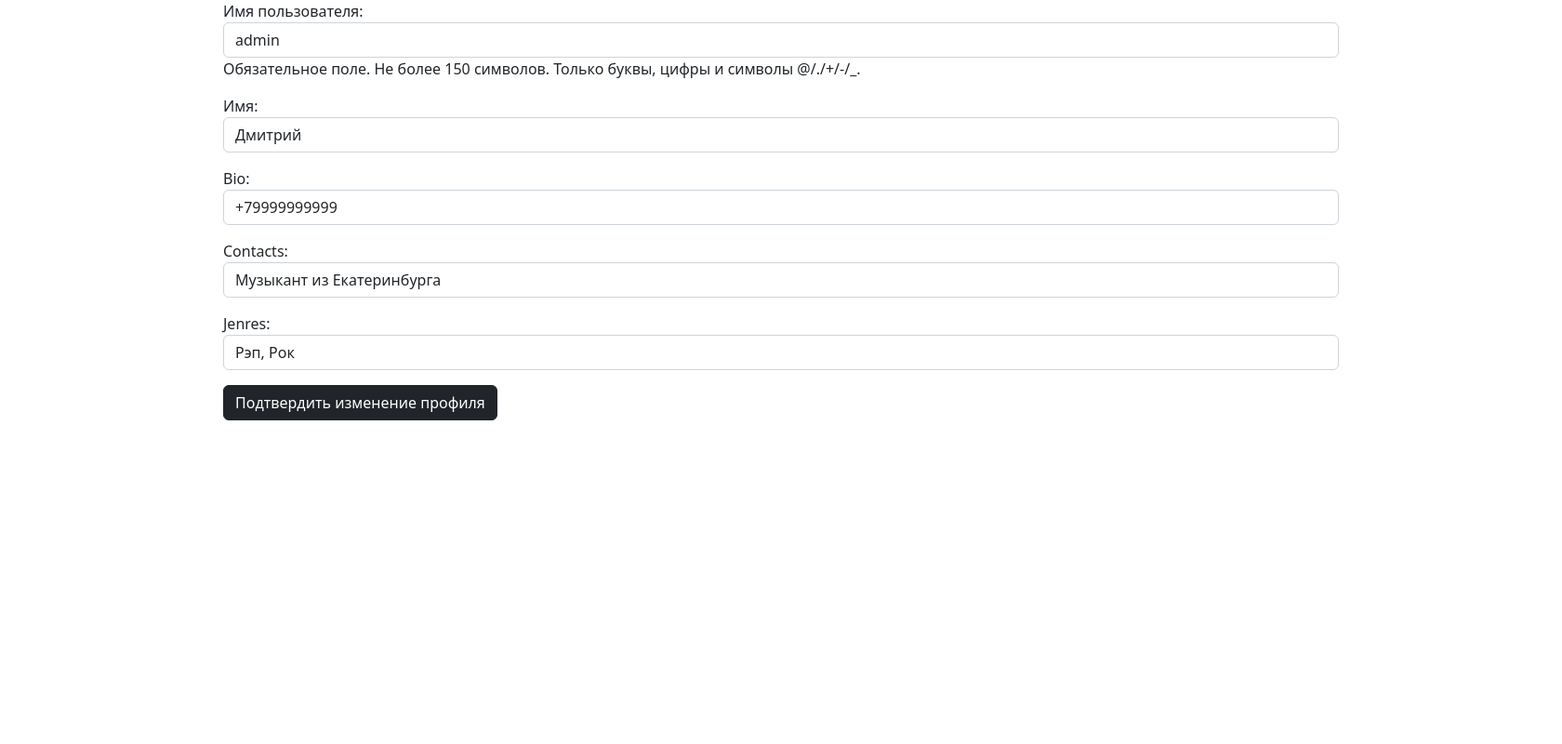
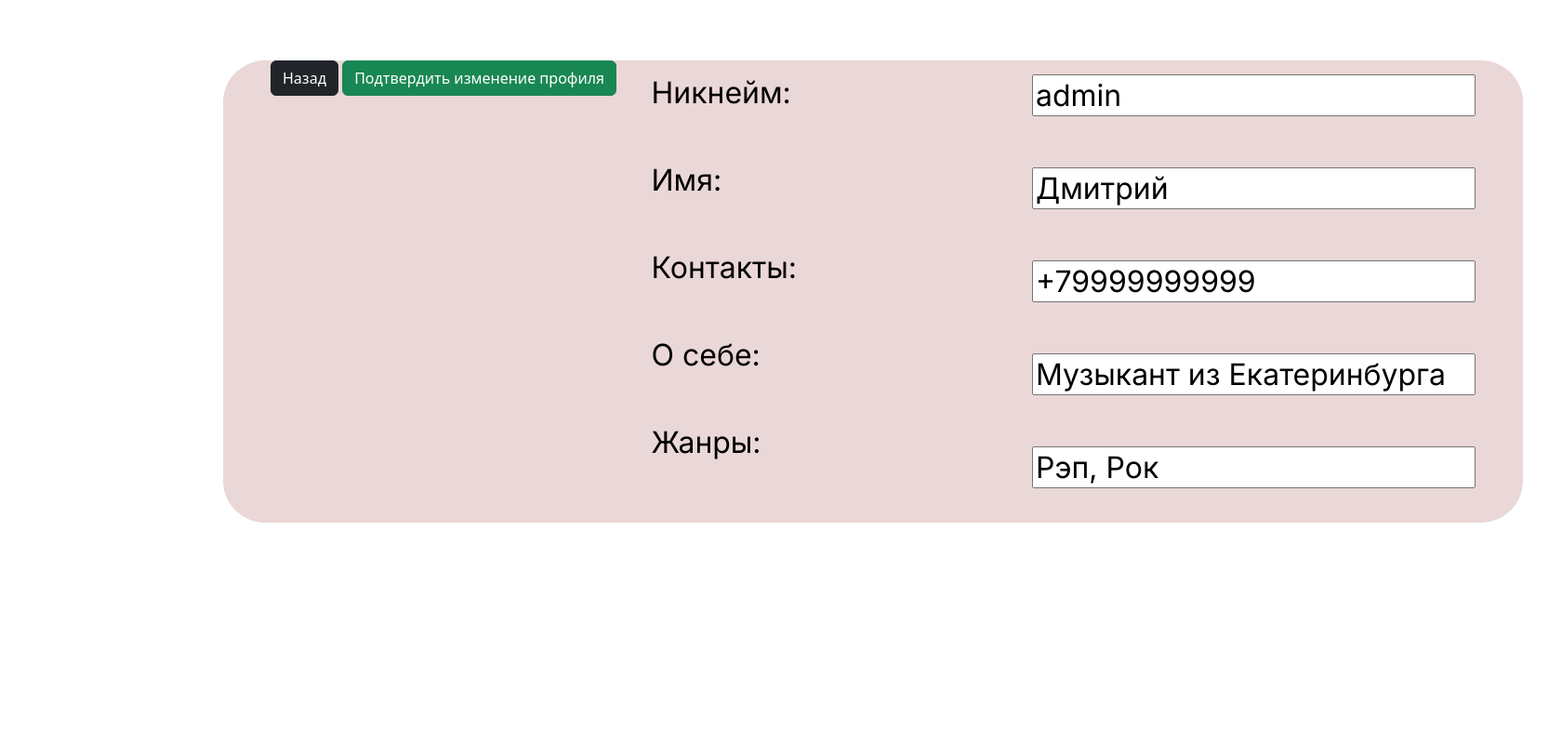
Before and after one commit to kekamur/yrymus, a Django app: page /edit-profile in a window 1680 px wide. Shown: the part 140-940 px from the top of the page at 93% size. Run offline with Django 4.2, Linux system fonts and the light colour scheme; a user stored in the database is signed in; data comes from the database, SQL or seed files in the repository; both versions use the stored data as it was after the commit; some libraries are stand-ins or nearby versions.

Commit message:
added css for profile editing

```diff
--- a/yrym/main_na/models.py
+++ b/yrym/main_na/models.py
@@ -5,9 +5,9 @@ from django.dispatch import receiver
 # Create your models here.
 class Profile(models.Model):
     user = models.OneToOneField(User, on_delete=models.CASCADE)
-    bio = models.CharField(max_length=200, blank=True)
-    contacts = models.CharField(max_length=100, blank=True)
-    jenres = models.CharField(max_length=100, blank=True)
+    bio = models.CharField(max_length=50, blank=True)
+    contacts = models.CharField(max_length=50, blank=True)
+    jenres = models.CharField(max_length=50, blank=True)
 
 @receiver(post_save, sender=User)
 def create_user_profile(sender, instance, created, **kwargs):
--- a/yrym/main_na/static/main_na/css/main_na.css
+++ b/yrym/main_na/static/main_na/css/main_na.css
@@ -197,3 +197,20 @@ a, a:hover{
     transform: scale(1.05);
     transition:all 0.1s ease;
 }
+.profile-edit{
+    position: center;
+    width: 1398px;
+    height: 497px;
+    margin-top:65px;
+    background: #EAD7D7;
+    border-radius: 45px;
+}
+.profile-edit p{
+    margin-top:15px;
+    font-family: 'Inter';
+    font-style: normal;
+    font-weight: 200;
+    font-size: 32px;
+    line-height: 39px;
+    color: #000000;
+}
--- a/yrym/main_na/templates/registration/login.html
+++ b/yrym/main_na/templates/registration/login.html
@@ -5,9 +5,9 @@
         <form action="" method="post" name="form">
             {% csrf_token %}
             <label for="username">Никнейм</label>
-            <input type="text" name="username" placeholder=""><br>
+            <input type="text" name="username" maxlength="30"><br>
             <label for="password">Пароль</label>
-            <input type="password" name="password" placeholder="">
+            <input type="password" name="password" maxlength="30">
             <button class="btn btn-info">Войти</button>
             {{ form.errors }}
         </form>
--- a/yrym/main_na/templates/web/profile-edit.html
+++ b/yrym/main_na/templates/web/profile-edit.html
@@ -1,12 +1,33 @@
 {% extends 'main_na/layout.html' %}
 {% block title %}Настройки профиля{% endblock %}
 {% block content %}
-<form method="post" enctype="multipart/form-data">
-         {% csrf_token %}
-         {{ user_form.as_p }}
-         {{ form.as_p }}
-         <div class="d-grid gap-2 d-md-block mt-2">
-            <button type="submit" class="btn btn-dark">Подтвердить изменение профиля</button>
-         </div>
-      </form>
+    <div class="profile-edit">
+        <div class="container">
+            <form method="post" enctype="multipart/form-data">
+            {% csrf_token %}
+                <div class="row">
+                    <div class="col-sm">
+                        <button class="btn btn-dark">Назад</button>
+                        <button type="submit" class="btn btn-success">Подтвердить изменение профиля</button>
+                        {{ form.errors }}
+                    </div>
+                    <div class="col-sm">
+                        <p><label for="username">Никнейм:</label></p><br>
+                        <p><label for="first_name">Имя:</label></p><br>
+                        <p><label for="contacts">Контакты:</label></p><br>
+                        <p><label for="bio">О себе:</label></p><br>
+                        <p><label for="jenres">Жанры:</label></p><br>
+                    </div>
+                    <div class="col-sm">
+                        <p><input type="text" name="username" value="{{ user.username }}" maxlength="30"></p><br>
+                        <p><input type="text" name="first_name" value="{{ user.first_name }}" maxlength="40"></p><br>
+                        <p><input type="text" name="bio" value="{{ user.profile.bio }}" maxlength="40"></p><br>
+                        <p><input type="text" name="contacts" value="{{ user.profile.contacts }}" maxlength="40"></p><br>
+                        <p><input type="text" name="jenres" value="{{ user.profile.jenres }}" maxlength="40"></p><br>
+                    </div>
+                </div>
+            </form>
+        </div>
+    </div>
+
 {% endblock %}
```
Also changed, not shown: yrym/db.sqlite3.
